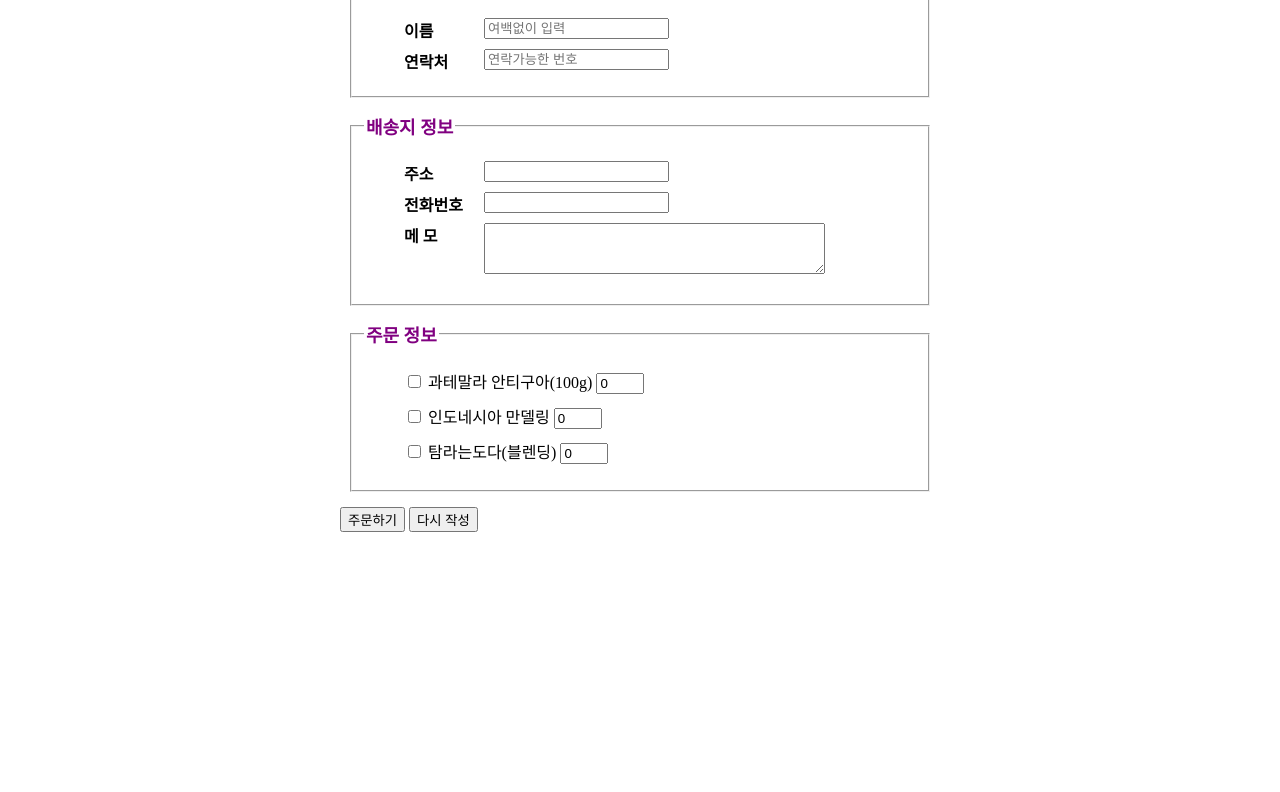
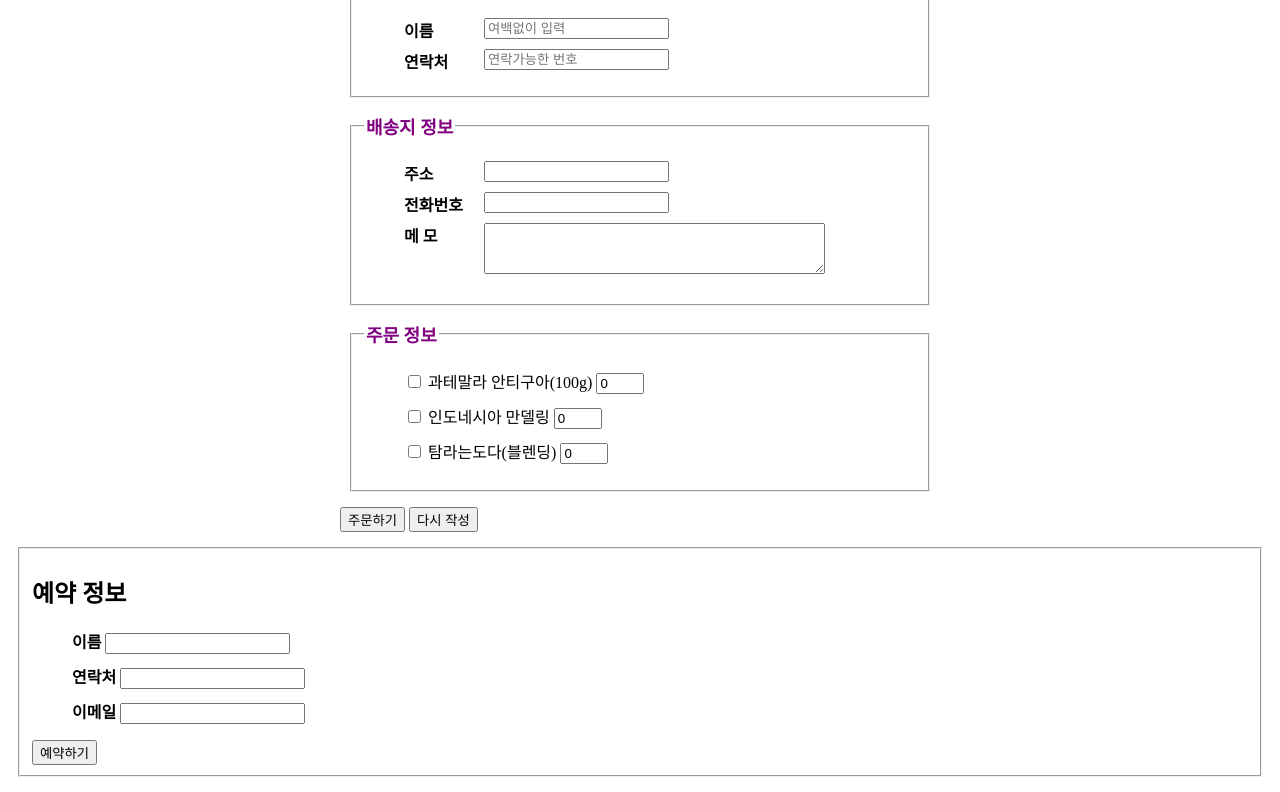
Before and after one commit to kimkisoo0505/product-order-sheet, a plain HTML site: page index.html in a window 1280 px wide. Shown: the part 118-910 px from the top of the page. Before the commit the page ends 800 px from the top, so only its background shows below. Drawn offline with Linux system fonts and the light colour scheme.

Commit message:
booking list added.

```diff
--- a/index.html
+++ b/index.html
@@ -84,3 +84,42 @@
     </div>
 </body>
 </html>
+
+
+
+
+<!DOCTYPE html>
+<html lang="en">
+<head>
+    <meta charset="UTF-8">
+    <meta name="viewport" content="width=device-width, initial-scale=1.0">
+    <title>Document</title>
+</head>
+<body>
+    <fieldset>
+        <h2>예약 정보</h2>
+
+        <ul>
+            <li>
+                <label class="title2">이름</label>
+                <input type="text">
+            </li>
+
+            <li>
+                <label class="title2">연락처</label>
+                <input type="text">
+            </li>
+
+            <li>
+                <label class="title2">이메일</label>
+                <input type="text">
+            </li>
+
+        </ul>
+
+        <input type="submit" value="예약하기">
+    </fieldset>
+
+
+</body>
+</html>
--- a/style.css
+++ b/style.css
@@ -26,3 +26,7 @@ fieldset legend {
 ul li {
     margin-bottom: 10px;
 }
+
+.title2 {
+    font-weight: bold;
+}
```
